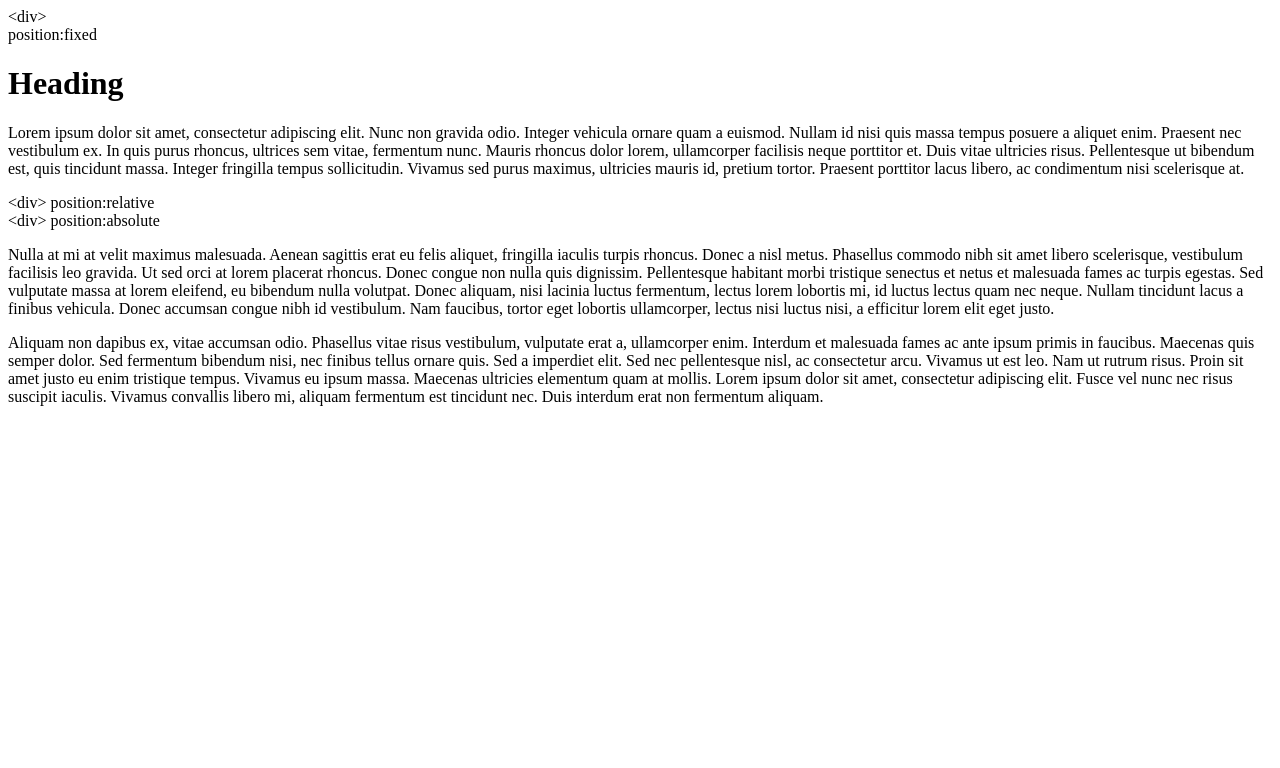
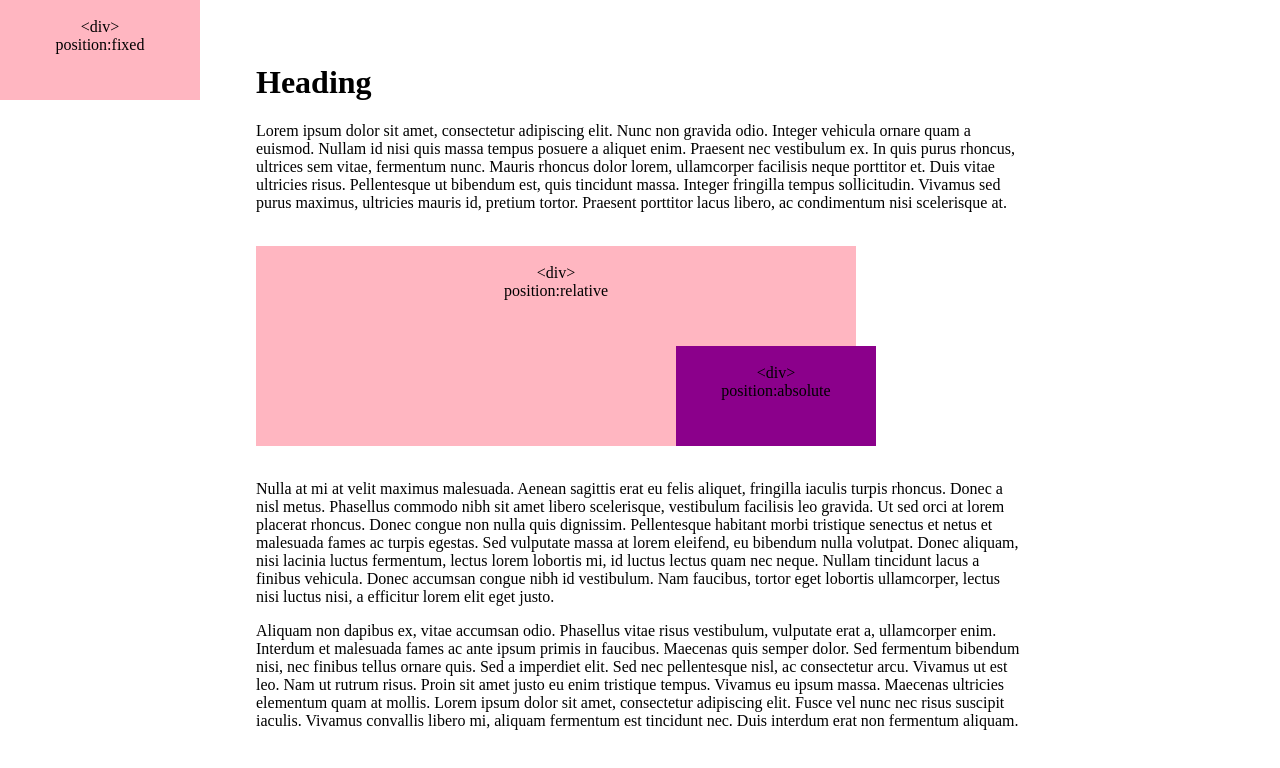
Before and after one commit to melissa-stott/CSS-Positioning, a plain HTML site: page Assets/positioning.html in a window 1280 px wide. Drawn offline with Linux system fonts and the light colour scheme.

Commit message:
added styling to all box id's. added breaks to change text alignment in their respective boxes

```diff
--- a/Assets/positioning.css
+++ b/Assets/positioning.css
@@ -0,0 +1,34 @@
+body {
+    margin-top: 5%;
+    margin-left: 20%;
+    margin-right: 20%;
+}
+#box-fixed {
+    position: fixed;
+    top: 0;
+    left: 0;
+    background-color: lightpink;
+    height: 100px;
+    width: 200px;
+    text-align: center;
+    z-index: -1;
+}
+
+#box-relative {
+    position: relative;
+    /* left: 100px; */
+    width: 600px;
+    height: 200px;
+    background-color: lightpink;
+    text-align: center;
+}
+
+#box-absolute {
+    position: absolute;
+    bottom: 0;
+    right: -20px;
+    height: 100px;
+    width: 200px;
+    background-color: darkmagenta;
+    text-align: center;
+}
--- a/Assets/positioning.html
+++ b/Assets/positioning.html
@@ -7,7 +7,8 @@
     <title>Positioning</title>
 </head>
 <body>
-    <div class="box-fixed">
+    <div id="box-fixed">
+        <br>
         &ltdiv&gt;<br>
         position:fixed
     </div>
@@ -16,14 +17,20 @@
         <p>
             Lorem ipsum dolor sit amet, consectetur adipiscing elit. Nunc non gravida odio. Integer vehicula ornare quam a euismod. Nullam id nisi quis massa tempus posuere a aliquet enim. Praesent nec vestibulum ex. In quis purus rhoncus, ultrices sem vitae, fermentum nunc. Mauris rhoncus dolor lorem, ullamcorper facilisis neque porttitor et. Duis vitae ultricies risus. Pellentesque ut bibendum est, quis tincidunt massa. Integer fringilla tempus sollicitudin. Vivamus sed purus maximus, ultricies mauris id, pretium tortor. Praesent porttitor lacus libero, ac condimentum nisi scelerisque at.
         </p>
+            <br>
             <div id="box-relative">
-                &lt;div&gt;
+                <br>
+                &lt;div&gt;<br>
                 position:relative
+
+                <div id="box-absolute">
+                    <br>
+                    &lt;div&gt;<br>
+                    position:absolute
+                </div>
             </div>
-            <div id="box-absolute">
-                &lt;div&gt;
-                position:absolute
-            </div>
+
+            <br>
         <p>
             Nulla at mi at velit maximus malesuada. Aenean sagittis erat eu felis aliquet, fringilla iaculis turpis rhoncus. Donec a nisl metus. Phasellus commodo nibh sit amet libero scelerisque, vestibulum facilisis leo gravida. Ut sed orci at lorem placerat rhoncus. Donec congue non nulla quis dignissim. Pellentesque habitant morbi tristique senectus et netus et malesuada fames ac turpis egestas. Sed vulputate massa at lorem eleifend, eu bibendum nulla volutpat. Donec aliquam, nisi lacinia luctus fermentum, lectus lorem lobortis mi, id luctus lectus quam nec neque. Nullam tincidunt lacus a finibus vehicula. Donec accumsan congue nibh id vestibulum. Nam faucibus, tortor eget lobortis ullamcorper, lectus nisi luctus nisi, a efficitur lorem elit eget justo.
         </p>
```
